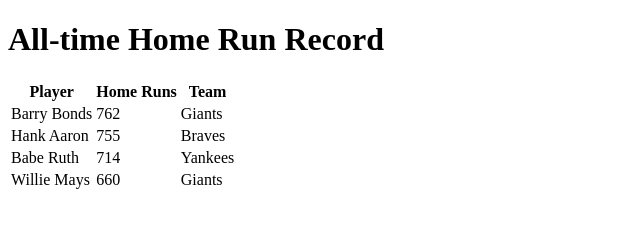
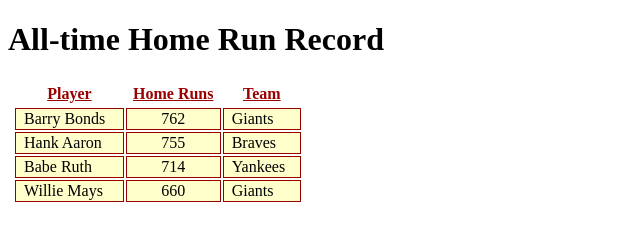
Before and after one commit to piercecampbell/home-run-record, a plain HTML site: page index.html in a window 1280 px wide. Shown: the whole page, without its empty margins (0-640 px from the left). Drawn offline with Linux system fonts and the light colour scheme.

Commit message:
Update index.html

```diff
--- a/index.html
+++ b/index.html
@@ -3,7 +3,7 @@
 <head>
 <meta charset="UTF-8">
 <title>Embedded Style Sheet</title>
-<link rel="stylesheet" type="text/css" href="">
+<link rel="stylesheet" type="text/css" href="https://github.com/piercecampbell/home-run-record/blob/master/stylesheet.css">
  </head>
  <body>
 
```
